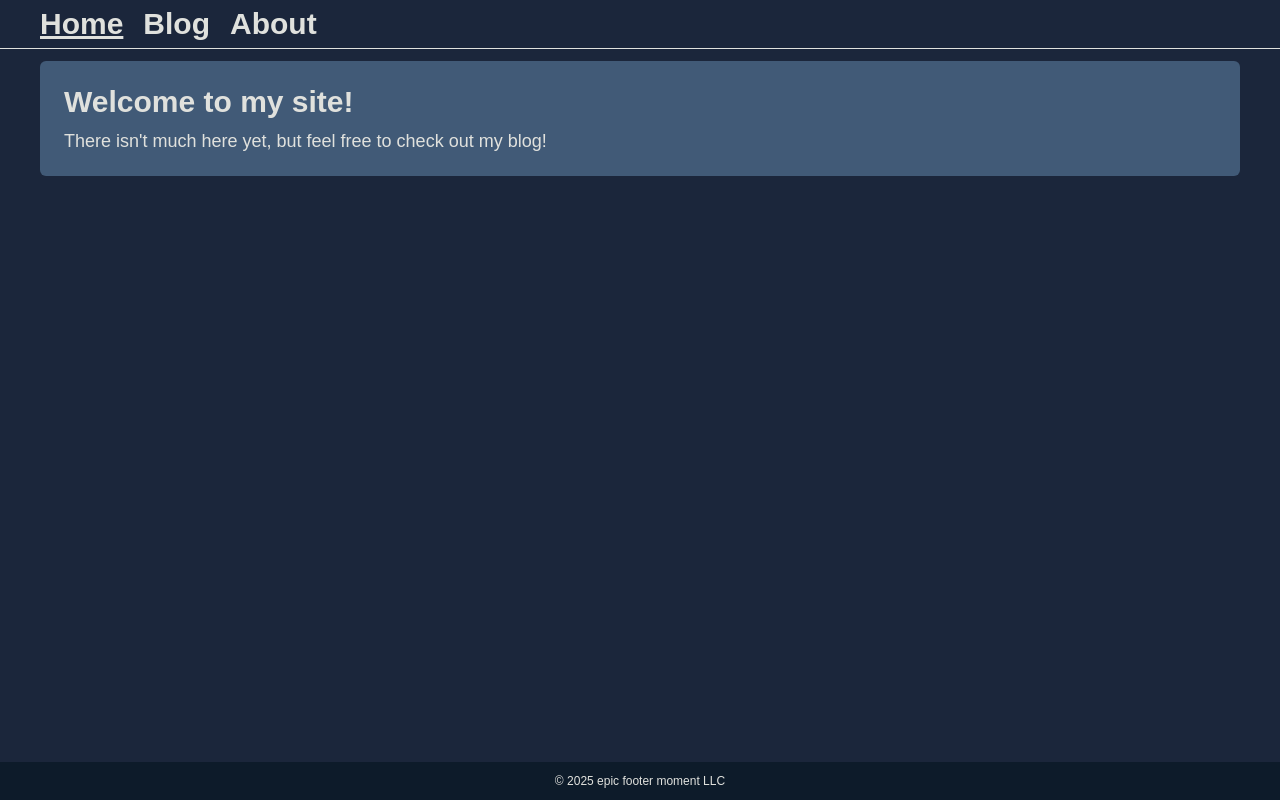
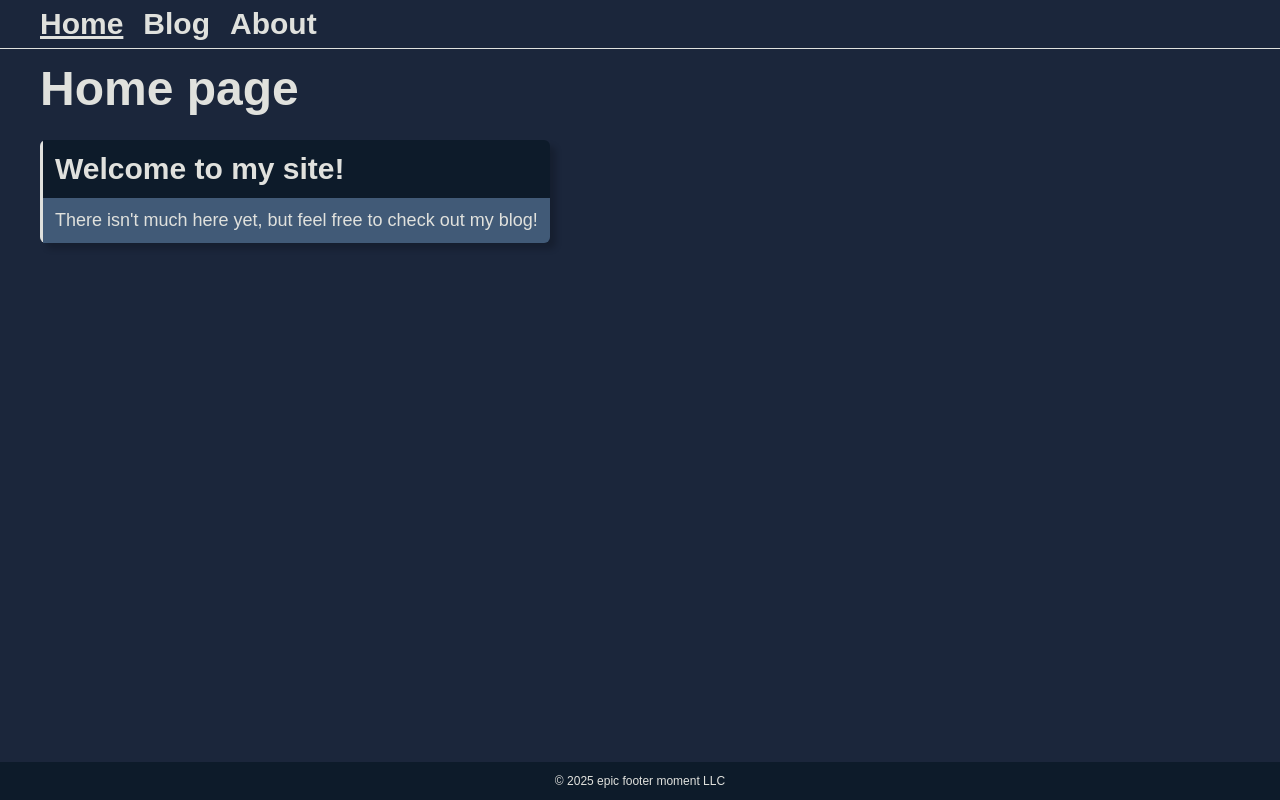
Before and after one commit to shibby64/shibby64.github.io, a React (Create React App) app: page / in a window 1280 px wide. Built offline with nearby package versions, Linux system fonts and the light colour scheme.

Commit message:
modularize styling some more

```diff
--- a/package.json
+++ b/package.json
@@ -14,7 +14,6 @@
     "@types/react-dom": "^19.1.5",
     "html-react-parser": "^5.2.5",
     "react": "^19.1.0",
-    "react-audio-player": "^0.17.0",
     "react-dom": "^19.1.0",
     "react-router": "^7.6.1",
     "react-scripts": "5.0.1",
--- a/src/pages/Blog/Blog.tsx
+++ b/src/pages/Blog/Blog.tsx
@@ -1,6 +1,6 @@
 import React from "react";
 import postsIndex from "../../blog_posts/index.json";
-import BlogPostWrapper from "./components/PostWrapper";
+import PostWrapper from "./components/PostWrapper";
 
 const MAX_POSTS_TO_SHOW = 10; // Limit the number of posts shown
 
@@ -16,9 +16,9 @@ const Blog: React.FC = () => {
             if (idx >= MAX_POSTS_TO_SHOW) return null; // Limit the number of posts shown
             const postContent = require(`../../blog_posts/posts/${post.filename}`);
             return (
-              <BlogPostWrapper title={post.title} path={post.slug} key={post.slug}>
+              <PostWrapper title={post.title} path={post.slug} key={post.slug}>
                 <postContent.default />
-              </BlogPostWrapper>
+              </PostWrapper>
             );
           })
       }
--- a/src/pages/Blog/components/PostWrapper.tsx
+++ b/src/pages/Blog/components/PostWrapper.tsx
@@ -15,7 +15,7 @@ const PostWrapper: React.FC<PostWrapperProps> = ({ title, path, expandedByDefaul
   };
 
   return (
-    <article className="post-container drop-shadow">
+    <article className="card">
       <div className="header">
         {title} <button onClick={toggleExpand}>Show/hide</button>
       </div>
--- a/src/pages/Home/Home.tsx
+++ b/src/pages/Home/Home.tsx
@@ -4,11 +4,13 @@ const Home: React.FC = () => {
   return (
     <>
       <section>
-        <div className="text-title"></div>
+        <div className="text-title title">Home page</div>
       </section>
-      <section className="content-box" id="explanation">
-        <div className="text-section-header header">Welcome to my site!</div>
-        <div className="text-body body">There isn't much here yet, but feel free to check out my blog!</div>
+      <section className="content-row">
+        <div className="card" id="explanation">
+          <div className="text-section-header header">Welcome to my site!</div>
+          <div className="text-body content">There isn't much here yet, but feel free to check out my blog!</div>
+        </div>
       </section>
     </>
   );
--- a/src/static/styles/App.css
+++ b/src/static/styles/App.css
@@ -63,43 +63,42 @@ main {
     margin-bottom: var(--spacing-large);
   }
 
-  .content-box {
-    background-color: var(--regular-blue);
-    padding: var(--spacing-large);
-    border-radius: var(--border-radius);
-
-    .header {
-      margin-bottom: var(--spacing-medium);
-    }
+  .content-row {
+    display: flex;
+    flex-wrap: wrap;
+    gap: var(--spacing-large);
   }
 }
 
-.drop-shadow {
+.tile {
+  background-color: var(--regular-blue);
+  padding: var(--spacing-large);
+  border-radius: var(--border-radius);
+}
+
+.card {
+  border-left: 3px solid var(--off-white);
+  border-radius: var(--border-radius);
   box-shadow: var(--spacing-small) var(--spacing-small) var(--spacing-small) rgba(0, 0, 0, 0.2);
+  .header {
+    background-color: var(--dark-blue);
+    padding: var(--spacing-medium);
+    border-top-right-radius: var(--border-radius);
+  }
+  .content {
+    background-color: var(--regular-blue);
+    padding: var(--spacing-medium);
+    border-bottom-right-radius: var(--border-radius);
+  }
 }
 
 article {
   margin-bottom: var(--spacing-medium);
 
-  .header {
-    background-color: var(--dark-blue);
-    padding: var(--spacing-medium);
-    border-left: 2px solid var(--off-white);
-  }
-  .content {
-    background-color: var(--regular-blue);
-    padding: var(--spacing-medium);
-    border-bottom-left-radius: var(--border-radius);
-    border-bottom-right-radius: var(--border-radius);
-
-  }
   .transition-wrapper {
     overflow: hidden;
     max-height: 1000px; /* Arbitrary large value to allow expansion */;
     transition: max-height 1s ease-in-out;
-
-    border-bottom-left-radius: var(--border-radius);
-    border-bottom-right-radius: var(--border-radius);
     &.collapsed {
       max-height: 0px;
       transition: 1s cubic-bezier(0, 1, 0, 1);
```
Also changed, not shown: TODO.txt, 1 other file (tests, documents, lock files or other folders).
